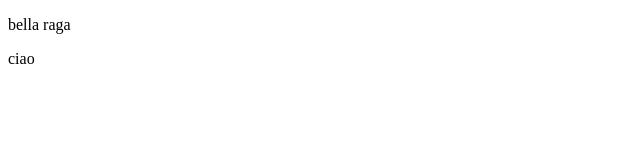
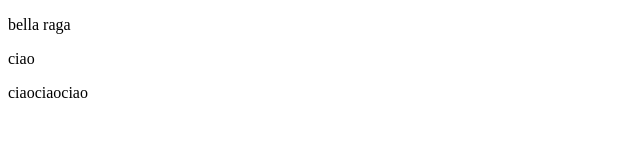
Before and after one commit to Roydano/prova-git, a plain HTML site: page index.html in a window 1280 px wide. Shown: the whole page, without its empty margins (0-640 px from the left). Drawn offline with Linux system fonts and the light colour scheme.

Commit message:
add ange

```diff
--- a/index.html
+++ b/index.html
@@ -9,6 +9,7 @@
 <body>
     <p>bella raga</p>
     <p>ciao</p>
+    <div>ciaociaociao</div>
 
 
 </body>
```
